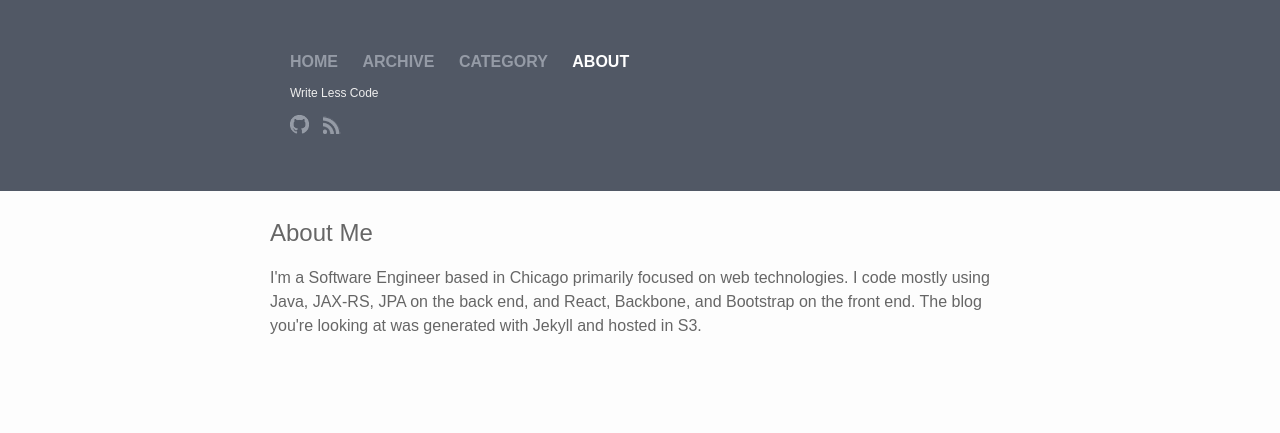
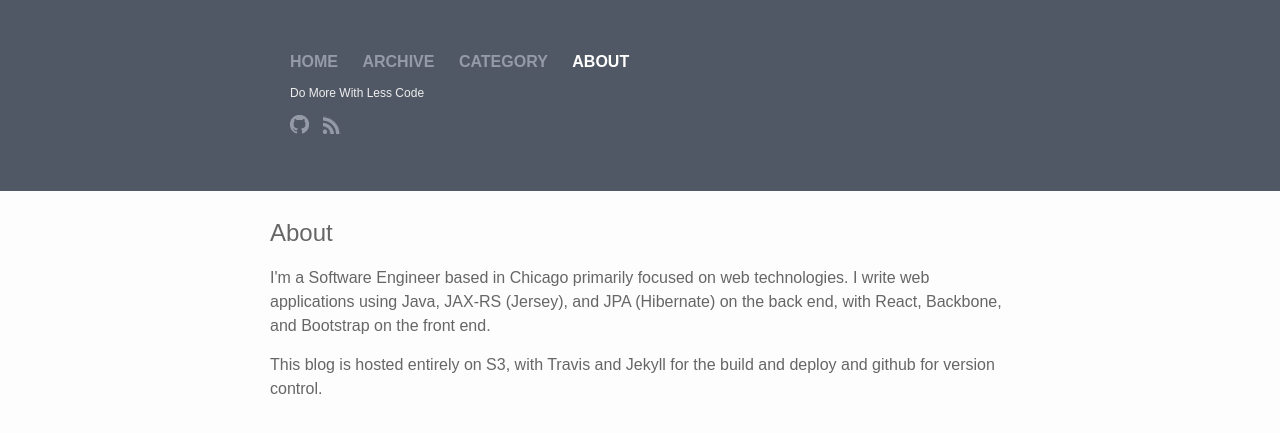
Before and after one commit to moodysalem/moodysalem.github.io, a Jekyll site: the page built from about.html, in a window 1280 px wide. Shown: the top 433 px of the page. Built offline with Jekyll 4.4.1, drawn with Linux system fonts in a browser that asks for light colours.

Commit message:
Comment counts

```diff
--- a/_config.yml
+++ b/_config.yml
@@ -1,9 +1,8 @@
 # Site settings
 title: Moody Salem's Blog
-motto: Write Less Code
+motto: Do More With Less Code
 email: moody.salem@gmail.com
-description: > # this means to ignore newlines until "baseurl:"
-  My placeholder blog.
+description: Ways to write web applications with fewer lines of code
 baseurl: "" # the subpath of your site, e.g. /blog/
 url: "http://moodysalem.com" # the base hostname & protocol for your site
 github_username:  moodysalem
--- a/_includes/disqus.html
+++ b/_includes/disqus.html
@@ -12,5 +12,3 @@ dsq.src = '//' + disqus_shortname + '.disqus.com/embed.js';
 (document.getElementsByTagName('head')[0] || document.getElementsByTagName('body')[0]).appendChild(dsq);
 })();
 </script>
-<noscript>Please enable JavaScript to view the <a href="http://disqus.com/?ref_noscript">comments powered by Disqus.</a></noscript>
-<a href="http://disqus.com" class="dsq-brlink">comments powered by <span class="logo-disqus">Disqus</span></a>
--- a/about.html
+++ b/about.html
@@ -3,6 +3,7 @@ layout: default
 ---
 
 <div class="about">
-	<h2>About Me</h2>
-	<p>I'm a Software Engineer based in Chicago primarily focused on web technologies. I code mostly using Java, JAX-RS, JPA on the back end, and React, Backbone, and Bootstrap on the front end. The blog you're looking at was generated with Jekyll and hosted in S3.</p>
+	<h2>About</h2>
+	<p>I'm a Software Engineer based in Chicago primarily focused on web technologies. I write web applications using Java, JAX-RS (Jersey), and JPA (Hibernate) on the back end, with React, Backbone, and Bootstrap on the front end.</p>
+	<p>This blog is hosted entirely on S3, with Travis and Jekyll for the build and deploy and github for version control.</p>
 </div>
--- a/archive.html
+++ b/archive.html
@@ -16,7 +16,7 @@ layout: default
             <ul>
         {% endif %}
     {% endunless %}
-    <li><span>{{ post.date | date: "%b %d" }}</span>» <a href="{{ site.baseurl}}{{ post.url }}">{{ post.title }}</a></li>
+    <li><span>{{ post.date | date: "%b %d" }}</span>» <a href="{{ site.baseurl}}{{ post.url }}#disqus_thread">{{ post.title }}</a></li>
 {% endfor %}
 </ul>
 </div>
--- a/css/page.css
+++ b/css/page.css
@@ -150,3 +150,5 @@
 	.category-box-sub a:hover,.category-sub-title:hover {
 		padding-left:0;
 	}
+
+}
--- /dev/null
+++ b/error.html
@@ -0,0 +1,6 @@
+---
+layout: default
+---
+
+<h1>404</h1>
+<p>The page you are looking for does not exist.</p>
--- a/index.html
+++ b/index.html
@@ -8,7 +8,10 @@ layout: default
       <li>
         <br>
         <h3>
-          <a class="post-link" href="{{ post.url | prepend: site.baseurl }}">{{ post.title }}</a>
+          <a class="post-link" href="{{ post.url | prepend: site.baseurl }}">
+            {{ post.title }}
+          </a>
+          <span class="disqus-comment-count" data-disqus-identifier="{{post.title}}"></span>
         </h3>
         <span class="post-meta">{{ post.date | date: "%b %-d, %Y %H:%m" }}</span>
         <hr id="line">
```
Also changed, not shown: _posts/2015-04-09-welcome-to-jekyll copy.markdown (deleted, +0 -7 lines), _posts/2015-08-20-first_blog_post.markdown (added, +7 -0 lines).
